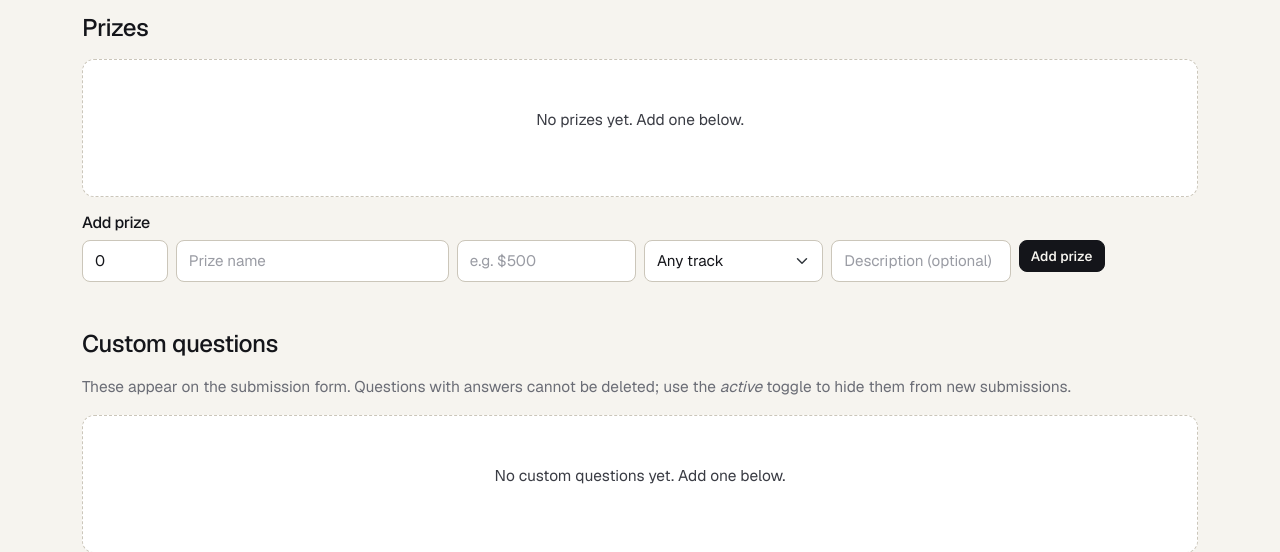
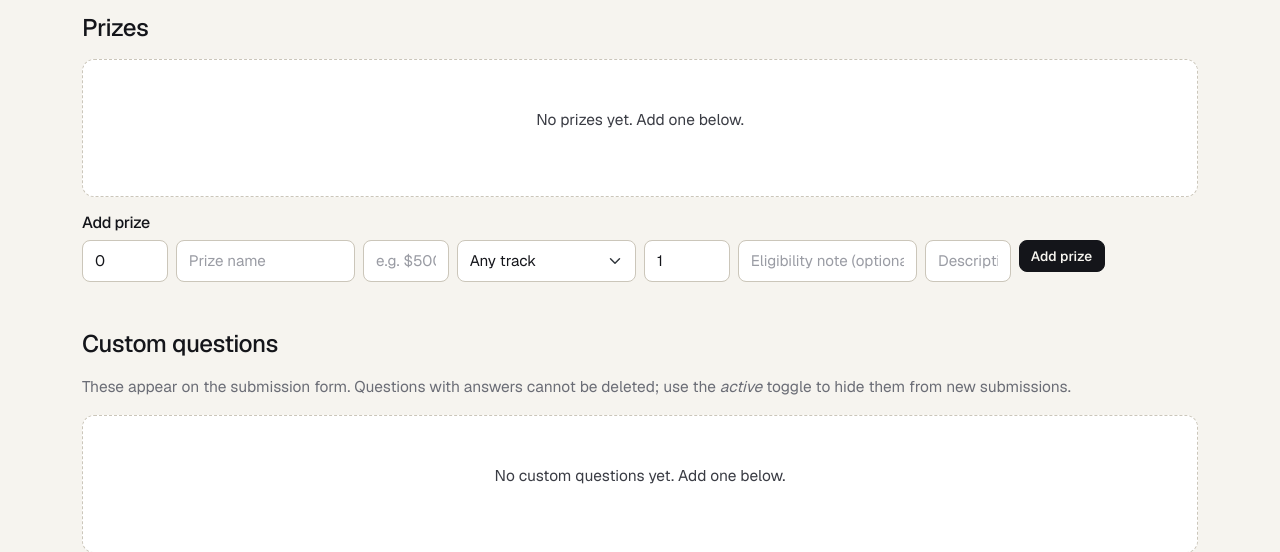
Before and after one commit to rajj28/verdict, a Django app: template src/templates/manage/setup.html in a window 1280 px wide. Shown: the part 541-1093 px from the top of the page. Run offline with Django 5.2, Linux system fonts and the light colour scheme; the template is opened without the code that fills it, so the values that code supplies are empty; parts of the project's set-up code (start-up, migrations or seed data) failed here and were passed over; some libraries are stand-ins or nearby versions.

Commit message:
Prize places and eligibility, one-prize-per-team: editable via API and setup pages
Scope stays derived from whether a prize has a track (enforced by the
model), so it cannot contradict the track. Written by Kiro.

Co-Authored-By: Claude Opus 5.5 <noreply@anthropic.com>

```diff
--- a/src/events/services.py
+++ b/src/events/services.py
@@ -17,6 +17,7 @@ EVENT_FIELDS = {
     "name", "tagline", "description", "submissions_open_at", "submissions_close_at",
     "judging_open_at", "judging_close_at", "max_team_size", "reviews_per_project",
     "judging_mode", "ranking_method", "shrinkage_lambda", "gallery_public",
+    "one_prize_per_team",
 }
 WINDOW_FIELDS = {"submissions_open_at", "submissions_close_at", "judging_open_at", "judging_close_at"}
 LOCKED_FIELDS = {"ranking_method", "shrinkage_lambda"}
@@ -272,6 +273,8 @@ def create_prize(actor, event: Event, data: dict) -> Prize:
         value=data.get("value", ""),
         track=_track_for_event(event, data.get("track")),
         position=data.get("position", 0),
+        places=data.get("places", 1),
+        eligibility_note=data.get("eligibility_note", ""),
     )
     audit.services.record(actor, "event.prize_created", event=event, target=prize,
                           summary=f"Created prize {prize.name} in {event.name}.")
@@ -283,7 +286,7 @@ def update_prize(actor, event: Event, prize: Prize, data: dict) -> Prize:
     _require_manager(actor, event)
     locked = Prize.objects.select_for_update().get(pk=prize.pk, event=event)
     changed = []
-    for field in ("name", "description", "value", "position"):
+    for field in ("name", "description", "value", "position", "places", "eligibility_note"):
         if field in data and getattr(locked, field) != data[field]:
             setattr(locked, field, data[field])
             changed.append(field)
--- a/src/templates/manage/setup.html
+++ b/src/templates/manage/setup.html
@@ -133,6 +133,8 @@
             <th scope="col">Name</th>
             <th scope="col">Value</th>
             <th scope="col">Track</th>
+            <th scope="col">Places</th>
+            <th scope="col">Eligibility note</th>
             <th scope="col"><span class="visually-hidden">Actions</span></th>
           </tr>
         </thead>
@@ -143,6 +145,8 @@
               <td>{{ prize.name }}</td>
               <td>{{ prize.value }}</td>
               <td>{{ prize.track.name|default:"&mdash;" }}</td>
+              <td>{{ prize.places }}</td>
+              <td>{{ prize.eligibility_note|default:"&mdash;" }}</td>
               <td class="text-end">
                 <button class="btn btn-sm btn-outline-secondary"
                         data-edit-target="#prize-form-{{ prize.public_id }}">Edit</button>
@@ -156,7 +160,7 @@
               </td>
             </tr>
             <tr id="prize-form-{{ prize.public_id }}" class="d-none">
-              <td colspan="5">
+              <td colspan="7">
                 <form class="row g-2 p-2"
                       data-api-method="PATCH"
                       data-api-url="/api/v1/events/{{ event.slug }}/prizes/{{ prize.public_id }}"
@@ -167,13 +171,13 @@
                            name="position" type="number" min="0" data-type="int"
                            value="{{ prize.position }}" placeholder="Pos">
                   </div>
-                  <div class="col-md-3">
+                  <div class="col-md-2">
                     <label class="form-label visually-hidden" for="prz_name_{{ prize.public_id }}">Name</label>
                     <input class="form-control form-control-sm" id="prz_name_{{ prize.public_id }}"
                            name="name" type="text" maxlength="160" required
                            value="{{ prize.name }}" placeholder="Prize name">
                   </div>
-                  <div class="col-md-2">
+                  <div class="col-md-1">
                     <label class="form-label visually-hidden" for="prz_val_{{ prize.public_id }}">Value</label>
                     <input class="form-control form-control-sm" id="prz_val_{{ prize.public_id }}"
                            name="value" type="text" maxlength="120"
@@ -192,7 +196,19 @@
                       {% endfor %}
                     </select>
                   </div>
+                  <div class="col-md-1">
+                    <label class="form-label visually-hidden" for="prz_places_{{ prize.public_id }}">Places</label>
+                    <input class="form-control form-control-sm" id="prz_places_{{ prize.public_id }}"
+                           name="places" type="number" min="1" data-type="int"
+                           value="{{ prize.places }}" placeholder="Places">
+                  </div>
                   <div class="col-md-2">
+                    <label class="form-label visually-hidden" for="prz_elig_{{ prize.public_id }}">Eligibility note</label>
+                    <input class="form-control form-control-sm" id="prz_elig_{{ prize.public_id }}"
+                           name="eligibility_note" type="text" maxlength="300"
+                           value="{{ prize.eligibility_note }}" placeholder="Eligibility note (optional)">
+                  </div>
+                  <div class="col-md-1">
                     <label class="form-label visually-hidden" for="prz_desc_{{ prize.public_id }}">Description</label>
                     <input class="form-control form-control-sm" id="prz_desc_{{ prize.public_id }}"
                            name="description" type="text"
@@ -224,12 +240,12 @@
       <input class="form-control form-control-sm" id="new_prz_pos" name="position"
              type="number" min="0" value="0" data-type="int" placeholder="Pos">
     </div>
-    <div class="col-md-3">
+    <div class="col-md-2">
       <label class="form-label visually-hidden" for="new_prz_name">Name</label>
       <input class="form-control form-control-sm" id="new_prz_name" name="name"
              type="text" maxlength="160" required placeholder="Prize name">
     </div>
-    <div class="col-md-2">
+    <div class="col-md-1">
       <label class="form-label visually-hidden" for="new_prz_val">Value</label>
       <input class="form-control form-control-sm" id="new_prz_val" name="value"
              type="text" maxlength="120" placeholder="e.g. $500">
@@ -243,7 +259,17 @@
         {% endfor %}
       </select>
     </div>
+    <div class="col-md-1">
+      <label class="form-label visually-hidden" for="new_prz_places">Places</label>
+      <input class="form-control form-control-sm" id="new_prz_places" name="places"
+             type="number" min="1" value="1" data-type="int" placeholder="Places">
+    </div>
     <div class="col-md-2">
+      <label class="form-label visually-hidden" for="new_prz_elig">Eligibility note</label>
+      <input class="form-control form-control-sm" id="new_prz_elig" name="eligibility_note"
+             type="text" maxlength="300" placeholder="Eligibility note (optional)">
+    </div>
+    <div class="col-md-1">
       <label class="form-label visually-hidden" for="new_prz_desc">Description</label>
       <input class="form-control form-control-sm" id="new_prz_desc" name="description"
              type="text" placeholder="Description (optional)">
```
Also changed, not shown: src/events/api.py (+7 -1 lines), src/templates/manage/settings.html (+11 -0 lines), tests/test_events.py (+49 -0 lines).
